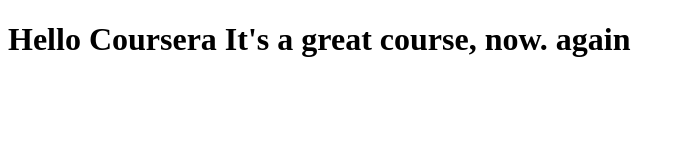
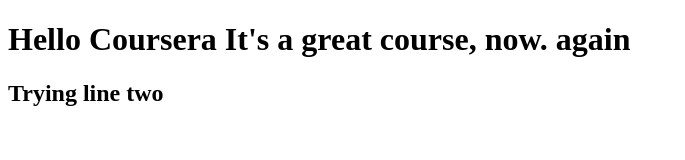
Before and after one commit to HOEkag3/coursera-test, a plain HTML site: page site/index.html in a window 1280 px wide. Shown: the whole page, without its empty margins (0-685 px from the left). Drawn offline with Linux system fonts and the light colour scheme.

Commit message:
added second line

```diff
--- a/site/index.html
+++ b/site/index.html
@@ -10,5 +10,8 @@
     <h1>
         Hello Coursera It's a great course, now. again
     </h1>
+    <h2>
+        Trying line two
+    </h2>
 </body>
 </html>
```
